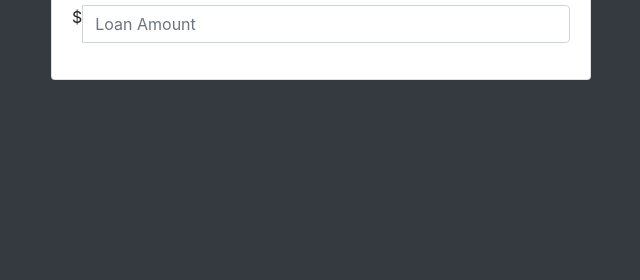
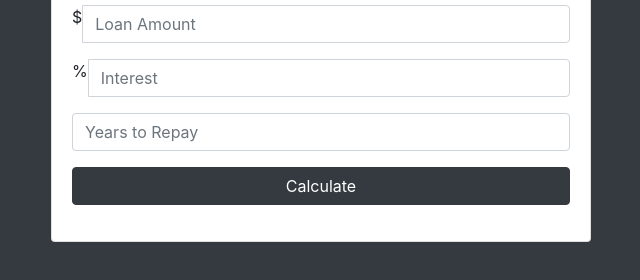
Before and after one commit to dalbay/JavaScript-Tutorials, a plain HTML site: page DOM Manipulation - Sample Project II/index.html in a window 1280 px wide. Shown: the part 136-416 px from the top of the page, without its empty margins (319-959 px from the left). Drawn offline with nearby package versions, Linux system fonts and the light colour scheme.

Commit message:
upload form-group

```diff
--- a/DOM Manipulation - Sample Project II/index.html
+++ b/DOM Manipulation - Sample Project II/index.html
@@ -18,11 +18,28 @@
               <h1 class="heading display-5 pb-3">Loan Calculator</h1>
               <!--Add a form tag here-->
               <form id="loan-form">
+                <!--add form-group for $ input-->
                 <div class="form-group">
                   <div class="input-group">
                     <span class="input-group-addon">$</span>
                     <input type="number" class="form-control" id="amount" placeholder="Loan Amount">
                   </div>
+                </div>
+                <!--add form-group for % input-->
+                <div class="form-group">
+                  <div class="input-group">
+                    <span class="input-group-addon">%</span>
+                    <input type="number" class="form-control" id="interest" placeholder="Interest">
+                  </div>
+                </div>
+                <!--add form group for years-->
+                <div class="form-group">
+                  <input type="number" class="form-control" id="years" placeholder="Years to Repay">
+                </div>
+                <!--add form group for button-->
+                <input type="submit" value="Calculate" class="btn btn-dark btn-block">
+                <div class="form-group">
+
                 </div>
               </form>
             </div>
```
Also changed, not shown: DOM Manipulation - Sample Project II/README.md.
